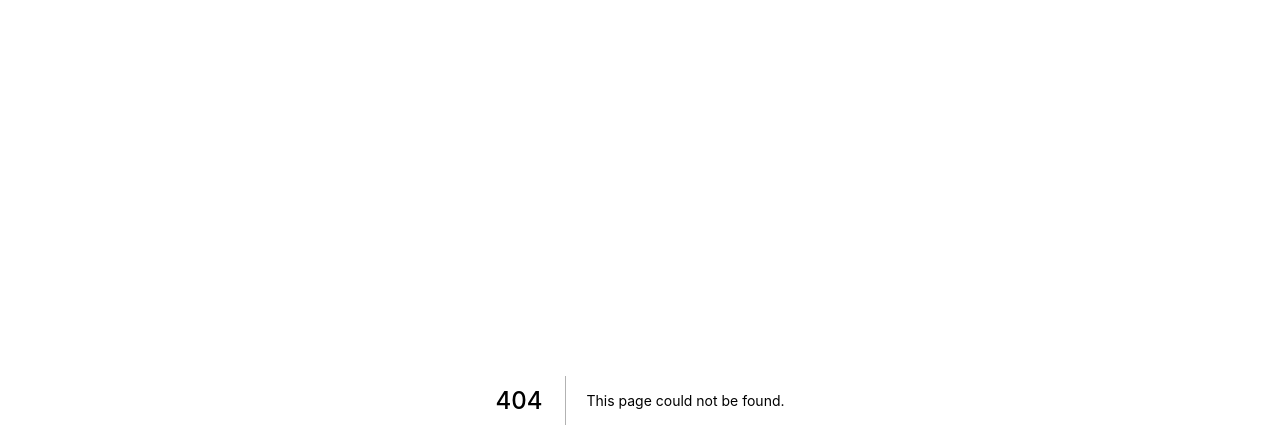
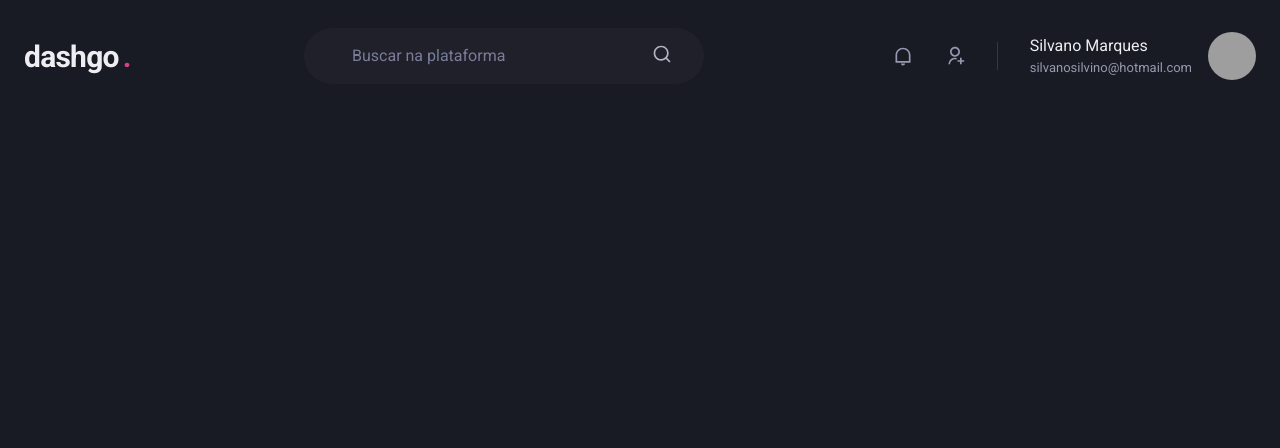
Before and after one commit to SilvanoGPM/dashgo, a Next.js app: page /dashboard in a window 1280 px wide. Before the commit this address had no page. Shown: the top 448 px of the page. Built offline with nearby package versions, Linux system fonts and the light colour scheme; grey boxes are pictures that could not be loaded.

Commit message:
feat: add Header component

```diff
--- a/package.json
+++ b/package.json
@@ -20,7 +20,8 @@
     "next": "12.1.5",
     "next-pwa": "^5.5.2",
     "react": "18.1.0",
-    "react-dom": "18.1.0"
+    "react-dom": "18.1.0",
+    "react-icons": "^4.4.0"
   },
   "devDependencies": {
     "@babel/preset-typescript": "^7.16.7",
--- /dev/null
+++ b/src/components/Header.tsx
@@ -0,0 +1,84 @@
+import { Avatar, Box, Flex, HStack, Icon, Input, Text } from '@chakra-ui/react';
+import {
+  RiNotificationLine,
+  RiSearchLine,
+  RiUserAddLine,
+} from 'react-icons/ri';
+
+export function Header() {
+  return (
+    <Flex
+      as="header"
+      w="100%"
+      maxW={1480}
+      h="20"
+      mx="auto"
+      mt="4"
+      px="6"
+      align="center"
+    >
+      <Text fontSize="3xl" fontWeight="bold" letterSpacing="tight" w="64">
+        dashgo
+        <Text as="span" color="pink.500" ml="1">
+          .
+        </Text>
+      </Text>
+
+      <Flex
+        as="label"
+        flex="1"
+        py="4"
+        px="8"
+        ml="6"
+        maxW={400}
+        alignSelf="center"
+        color="gray.200"
+        pos="relative"
+        bg="gray.800"
+        borderRadius="full"
+        cursor="pointer"
+      >
+        <Input
+          color="gray.50"
+          variant="unstyled"
+          placeholder="Buscar na plataforma"
+          px="4"
+          mr="4"
+          _placeholder={{ color: 'gray.400' }}
+        />
+
+        <Icon as={RiSearchLine} fontSize="20" />
+      </Flex>
+
+      <Flex align="center" ml="auto">
+        <HStack
+          spacing="8"
+          mx="8"
+          pr="8"
+          py="1"
+          color="gray.300"
+          borderRightWidth={1}
+          borderColor="gray.700"
+        >
+          <Icon as={RiNotificationLine} fontSize="20" />
+          <Icon as={RiUserAddLine} fontSize="20" />
+        </HStack>
+
+        <Flex align="center">
+          <Box mr="4">
+            <Text>Silvano Marques</Text>
+            <Text color="gray.300" fontSize="small">
+              silvanosilvino@hotmail.com
+            </Text>
+          </Box>
+        </Flex>
+
+        <Avatar
+          size="md"
+          name="Silvano Marques"
+          src="https://github.com/SkyG0D.png"
+        />
+      </Flex>
+    </Flex>
+  );
+}
--- /dev/null
+++ b/src/pages/dashboard.tsx
@@ -0,0 +1,5 @@
+import { Header } from 'components/Header';
+
+export default function Dashboard() {
+  return <Header />;
+}
```
Also changed, not shown: 1 other file (tests, documents, lock files or other folders).
